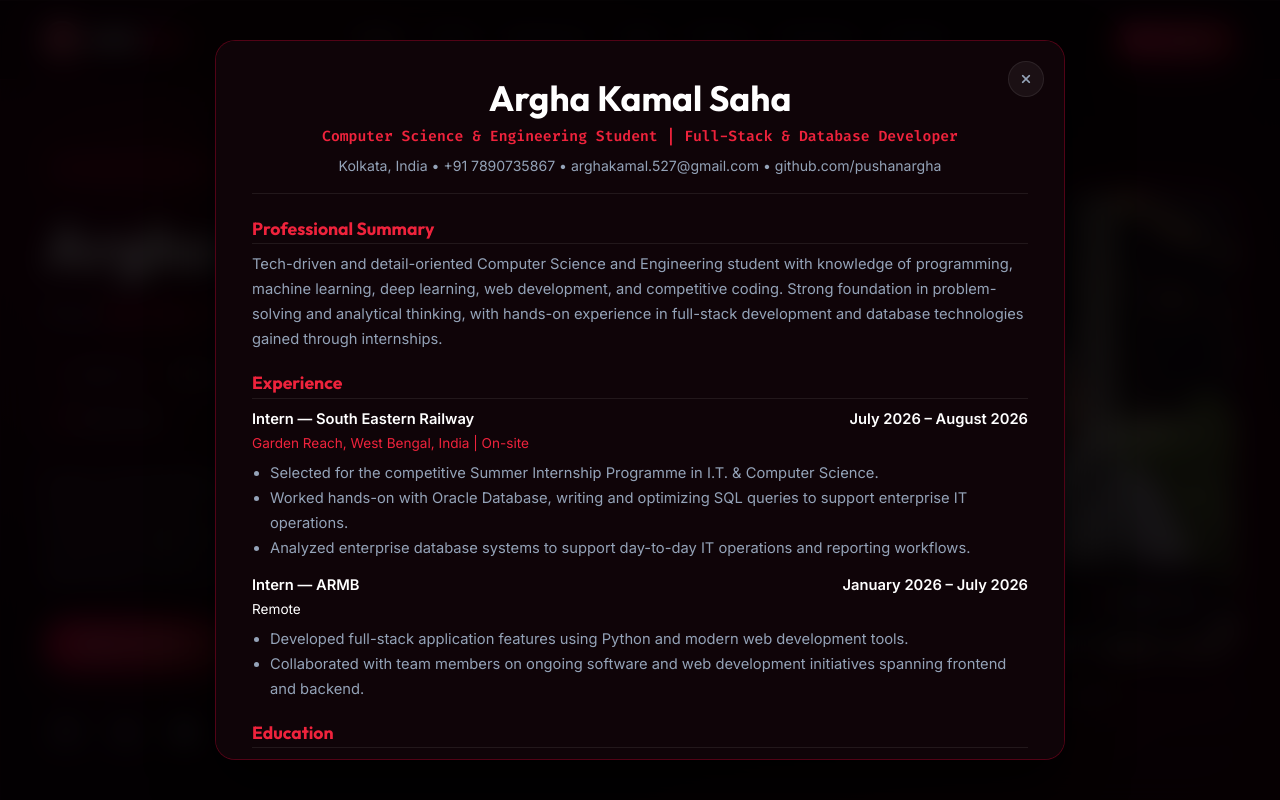
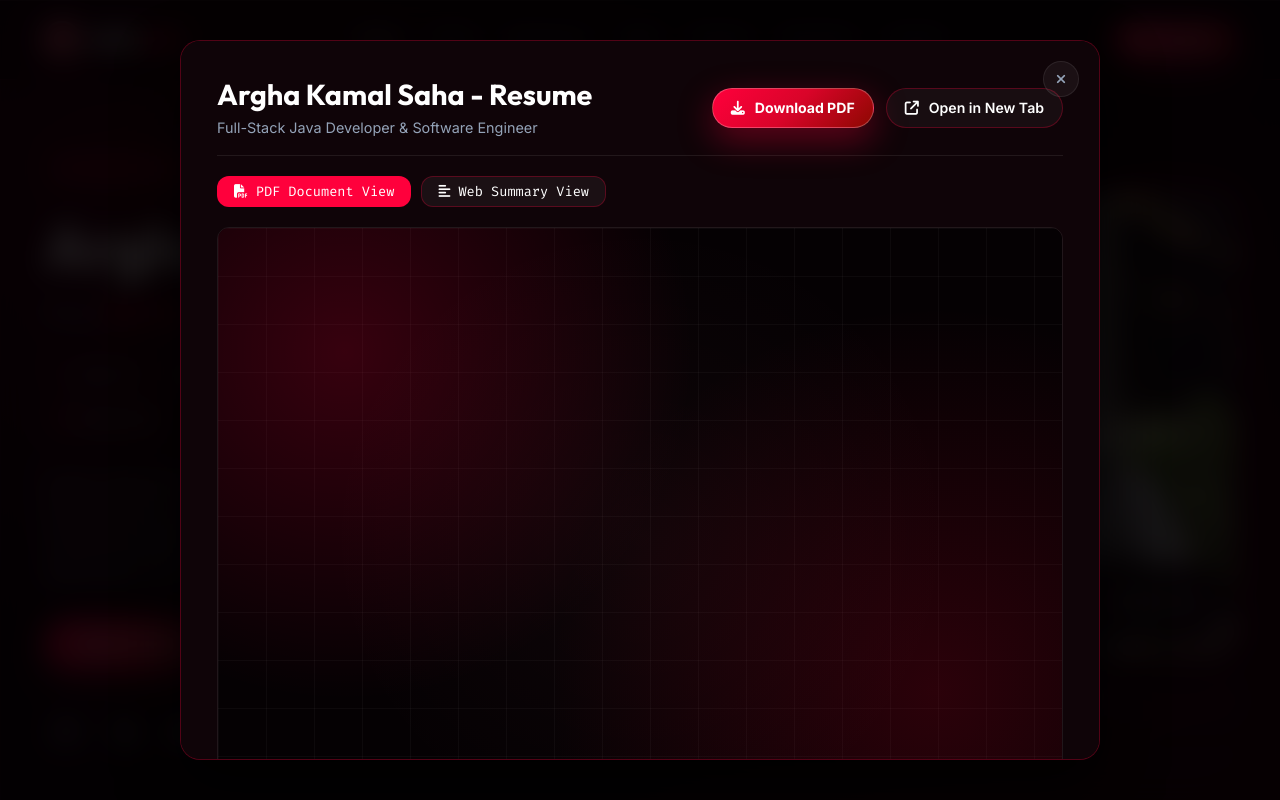
Before and after one commit to pushanargha23/my-portfolio, a React (Vite) app: page / in a window 1280 px wide. Both pictures are taken after a click on the button "Resume". Shown: the top 800 px of the page. Built offline with nearby package versions, Linux system fonts and the light colour scheme.

Commit message:
Update Resume modal with PDF viewer and direct download link

```diff
--- a/src/components/Modals.jsx
+++ b/src/components/Modals.jsx
@@ -1,6 +1,8 @@
-import React from 'react';
+import React, { useState } from 'react';
 
 export default function Modals({ activeProject, onCloseProjectModal, isResumeOpen, onCloseResumeModal }) {
+  const [viewPdfMode, setViewPdfMode] = useState(true);
+
   const projectDetails = {
     'skipit-backend': {
       title: 'SkipIt Backend (ARMB)',
@@ -144,28 +146,93 @@ export default function Modals({ activeProject, onCloseProjectModal, isResumeOpe
         }} onClick={onCloseResumeModal}>
           <div style={{
             background: 'var(--bg-secondary)', border: '1px solid var(--red-border)',
-            borderRadius: 'var(--radius-md)', maxWidth: '850px', width: '100%',
+            borderRadius: 'var(--radius-md)', maxWidth: '920px', width: '100%',
             maxHeight: '90vh', overflowY: 'auto', padding: '36px', position: 'relative',
             boxShadow: '0 25px 60px rgba(0,0,0,0.85)'
           }} onClick={(e) => e.stopPropagation()}>
+
             <button onClick={onCloseResumeModal} style={{
               position: 'absolute', top: '20px', right: '20px', width: '36px', height: '36px',
               borderRadius: '50%', background: 'rgba(255,255,255,0.05)', border: '1px solid var(--border-color)',
-              color: 'var(--text-muted)', cursor: 'pointer'
+              color: 'var(--text-muted)', cursor: 'pointer', zIndex: 10
             }}>
               <i className="fa-solid fa-xmark"></i>
             </button>
 
-            <div style={{ textAlign: 'center', marginBottom: '24px', paddingBottom: '16px', borderBottom: '1px solid var(--border-color)' }}>
-              <h2 style={{ fontSize: '2.2rem', marginBottom: '6px' }}>Argha Kamal Saha</h2>
-              <div style={{ color: 'var(--red-bright)', fontFamily: 'var(--font-mono)', fontSize: '0.92rem', fontWeight: '600' }}>
-                Computer Science & Engineering Student | Full-Stack & Database Developer
+            {/* Resume Header & Action Buttons */}
+            <div style={{ display: 'flex', justifyContent: 'space-between', alignItems: 'center', flexWrap: 'wrap', gap: '16px', marginBottom: '20px', paddingBottom: '16px', borderBottom: '1px solid var(--border-color)' }}>
+              <div>
+                <h2 style={{ fontSize: '1.8rem', marginBottom: '4px' }}>Argha Kamal Saha - Resume</h2>
+                <p style={{ color: 'var(--text-muted)', fontSize: '0.9rem' }}>Full-Stack Java Developer & Software Engineer</p>
               </div>
-              <div style={{ color: 'var(--text-muted)', fontSize: '0.88rem', marginTop: '6px' }}>
-                Kolkata, India • +91 7890735867 • arghakamal.527@gmail.com • github.com/pushanargha
+
+              <div style={{ display: 'flex', gap: '12px', flexWrap: 'wrap' }}>
+                <a
+                  href="/resume.pdf"
+                  download="Argha_Kamal_Saha_Resume.pdf"
+                  className="btn-mb-primary"
+                  style={{ padding: '8px 18px', fontSize: '0.88rem' }}
+                >
+                  <i className="fa-solid fa-download"></i> Download PDF
+                </a>
+                <a
+                  href="/resume.pdf"
+                  target="_blank"
+                  rel="noreferrer"
+                  className="btn-mb-secondary"
+                  style={{ padding: '8px 18px', fontSize: '0.88rem' }}
+                >
+                  <i className="fa-solid fa-arrow-up-right-from-square"></i> Open in New Tab
+                </a>
               </div>
             </div>
 
+            {/* Mode Switcher Buttons */}
+            <div style={{ display: 'flex', gap: '10px', marginBottom: '20px' }}>
+              <button
+                onClick={() => setViewPdfMode(true)}
+                style={{
+                  background: viewPdfMode ? 'var(--red-neon)' : 'rgba(255,255,255,0.05)',
+                  color: '#fff',
+                  border: '1px solid var(--red-border)',
+                  padding: '6px 16px',
+                  borderRadius: 'var(--radius-sm)',
+                  fontSize: '0.85rem',
+                  fontFamily: 'var(--font-mono)',
+                  cursor: 'pointer'
+                }}
+              >
+                <i className="fa-solid fa-file-pdf"></i> PDF Document View
+              </button>
+              <button
+                onClick={() => setViewPdfMode(false)}
+                style={{
+                  background: !viewPdfMode ? 'var(--red-neon)' : 'rgba(255,255,255,0.05)',
+                  color: '#fff',
+                  border: '1px solid var(--red-border)',
+                  padding: '6px 16px',
+                  borderRadius: 'var(--radius-sm)',
+                  fontSize: '0.85rem',
+                  fontFamily: 'var(--font-mono)',
+                  cursor: 'pointer'
+                }}
+              >
+                <i className="fa-solid fa-align-left"></i> Web Summary View
+              </button>
+            </div>
+
+            {/* Content Rendering: PDF iFrame OR Web Text Summary */}
+            {viewPdfMode ? (
+              <div style={{ width: '100%', height: '620px', borderRadius: 'var(--radius-sm)', overflow: 'hidden', border: '1px solid var(--border-color)' }}>
+                <iframe
+                  src="/resume.pdf"
+                  title="Argha Kamal Saha Resume PDF"
+                  width="100%"
+                  height="100%"
+                  style={{ border: 'none' }}
+                ></iframe>
+              </div>
+            ) : (
               <div style={{ fontSize: '0.92rem', color: 'var(--text-muted)', lineHeight: '1.7' }}>
                 <div style={{ marginBottom: '20px' }}>
                   <h4 style={{ color: 'var(--red-bright)', fontSize: '1.1rem', borderBottom: '1px solid var(--border-color)', paddingBottom: '4px', marginBottom: '8px' }}>
@@ -200,8 +267,8 @@ export default function Modals({ activeProject, onCloseProjectModal, isResumeOpe
                     </div>
                     <div style={{ fontSize: '0.85rem', color: 'var(--white)' }}>Remote</div>
                     <ul style={{ marginTop: '6px', paddingLeft: '18px' }}>
-                    <li>Developed full-stack application features using Python and modern web development tools.</li>
-                    <li>Collaborated with team members on ongoing software and web development initiatives spanning frontend and backend.</li>
+                      <li>Engineered backend microservices for SkipIt (Java 17, Spring Boot 4.0.5, MapStruct, OpenAPI 3) and Gulum (Spring Boot 4, WebSockets, PostgreSQL, Apache POI).</li>
+                      <li>Collaborated with team members on ongoing software and web development initiatives.</li>
                     </ul>
                   </div>
                 </div>
@@ -217,25 +284,19 @@ export default function Modals({ activeProject, onCloseProjectModal, isResumeOpe
                     </div>
                     <div>B.Tech in Computer Science and Engineering (CSE)</div>
                   </div>
-                <div>
-                  <div style={{ display: 'flex', justifyContent: 'space-between', color: 'var(--text-primary)', fontWeight: '600' }}>
-                    <span>Elite Co-Ed (Higher Secondary), Bandel</span>
-                    <span>2010 – 2023</span>
-                  </div>
-                  <div>WBCHSE (PCMB), 2021 – 2023 • WBBSE, 2010 – 2021</div>
-                </div>
                 </div>
 
                 <div>
                   <h4 style={{ color: 'var(--red-bright)', fontSize: '1.1rem', borderBottom: '1px solid var(--border-color)', paddingBottom: '4px', marginBottom: '8px' }}>
                     Technical Skills
                   </h4>
-                <p><strong>Languages:</strong> Java, Python, C</p>
-                <p><strong>Web Development:</strong> React.js, Node.js, HTML, CSS, JavaScript, Tailwind CSS</p>
-                <p><strong>Database:</strong> Oracle Database, SQL</p>
-                <p><strong>AI / ML:</strong> Machine Learning, Deep Learning</p>
+                  <p><strong>Languages:</strong> Java 17, Python, C</p>
+                  <p><strong>Frameworks & Web:</strong> Spring Boot 4, Spring Security JWT, React.js, Node.js, Tailwind CSS</p>
+                  <p><strong>Databases:</strong> PostgreSQL, Oracle Database, SQL Query Optimization</p>
                 </div>
               </div>
+            )}
+
           </div>
         </div>
       )}
```
Also changed, not shown: 1 other file (tests, documents, lock files or other folders). Lines whose indentation alone changed are shown as unchanged.
